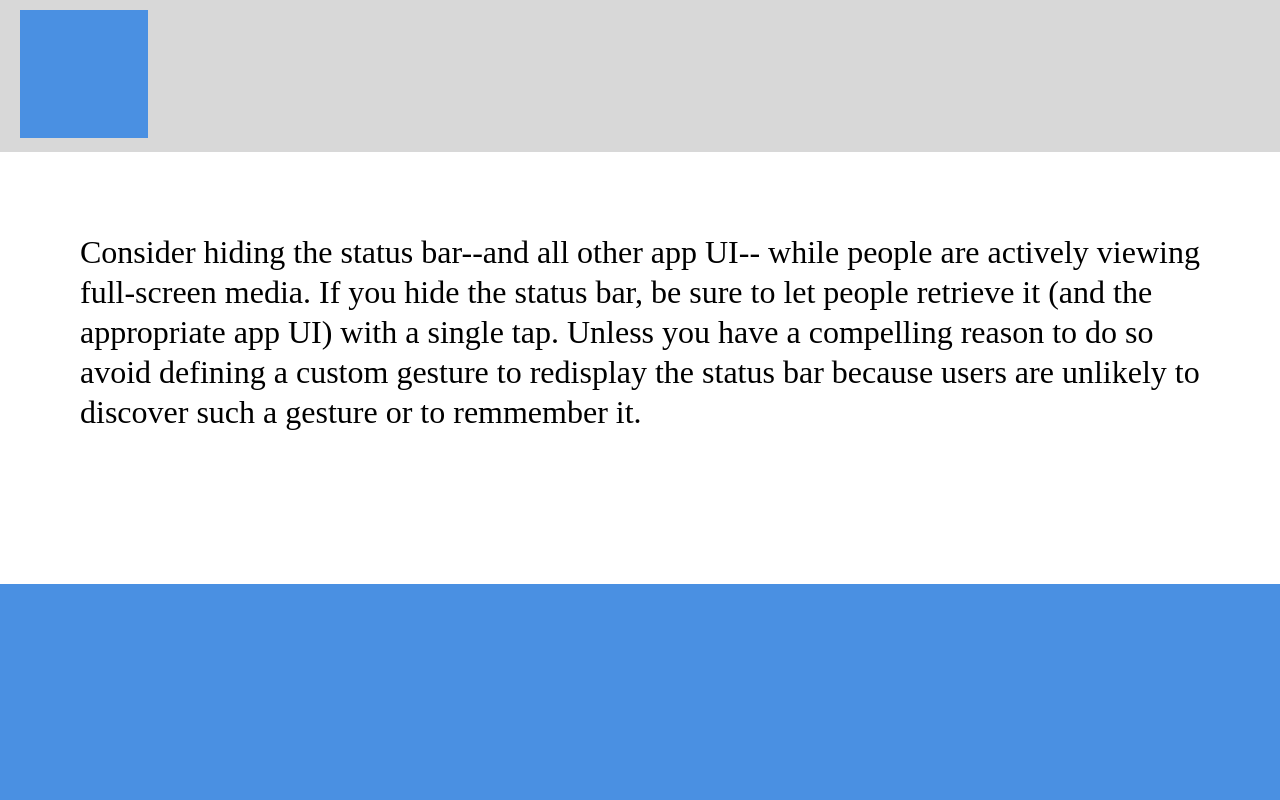
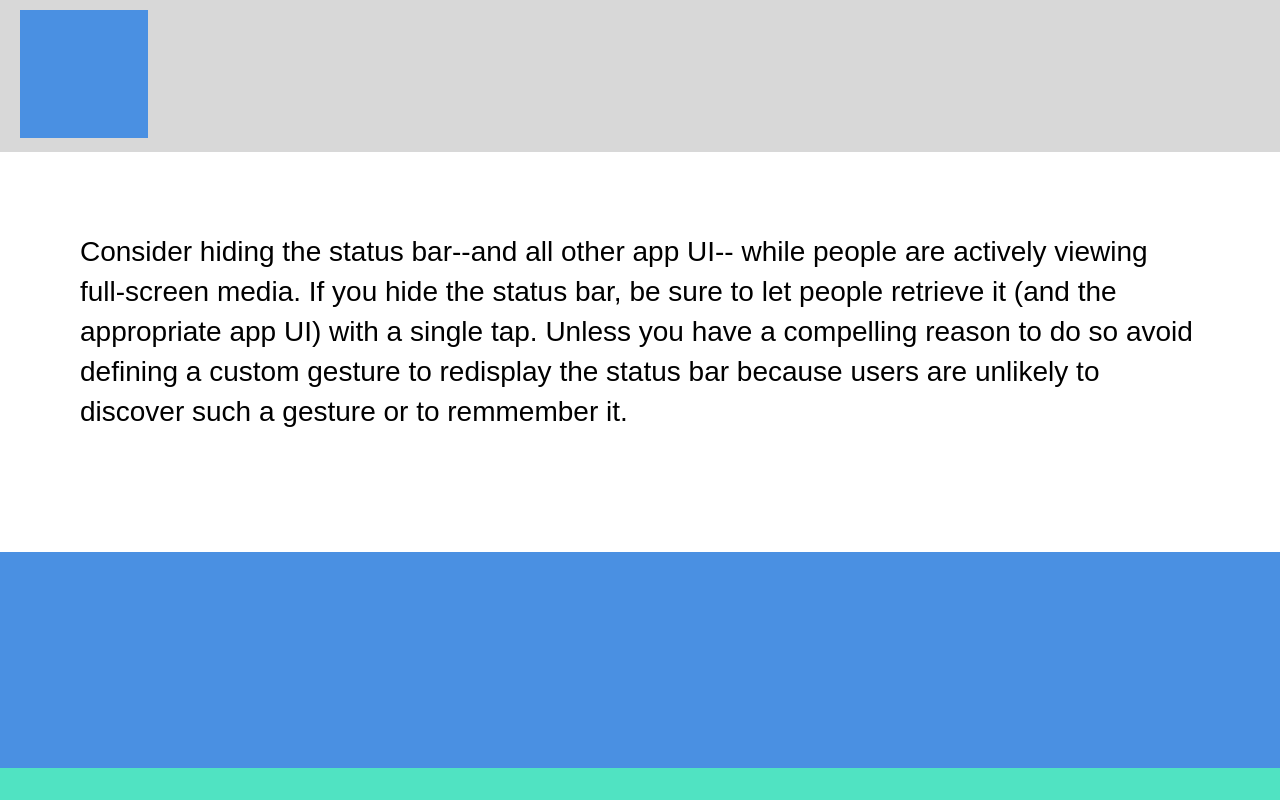
Before and after one commit to DevMountain/html-layout, a plain HTML site: page third/index.html in a window 1280 px wide. Shown: the top 800 px of the page. Drawn offline with Linux system fonts and the light colour scheme.

Commit message:
fixed font and took off height on paragraph div

```diff
--- a/third/style.css
+++ b/third/style.css
@@ -13,14 +13,14 @@
 }
 
 .main{
-  height: 54vh;
   padding: 80px;
 }
 
 .text{
-  font-size: 2rem;
+  font-size: 1.75rem;
   line-height: 40px;
   margin-bottom: 40px;
+  font-family: sans-serif;
 }
 
 .bottom-bar{
```
